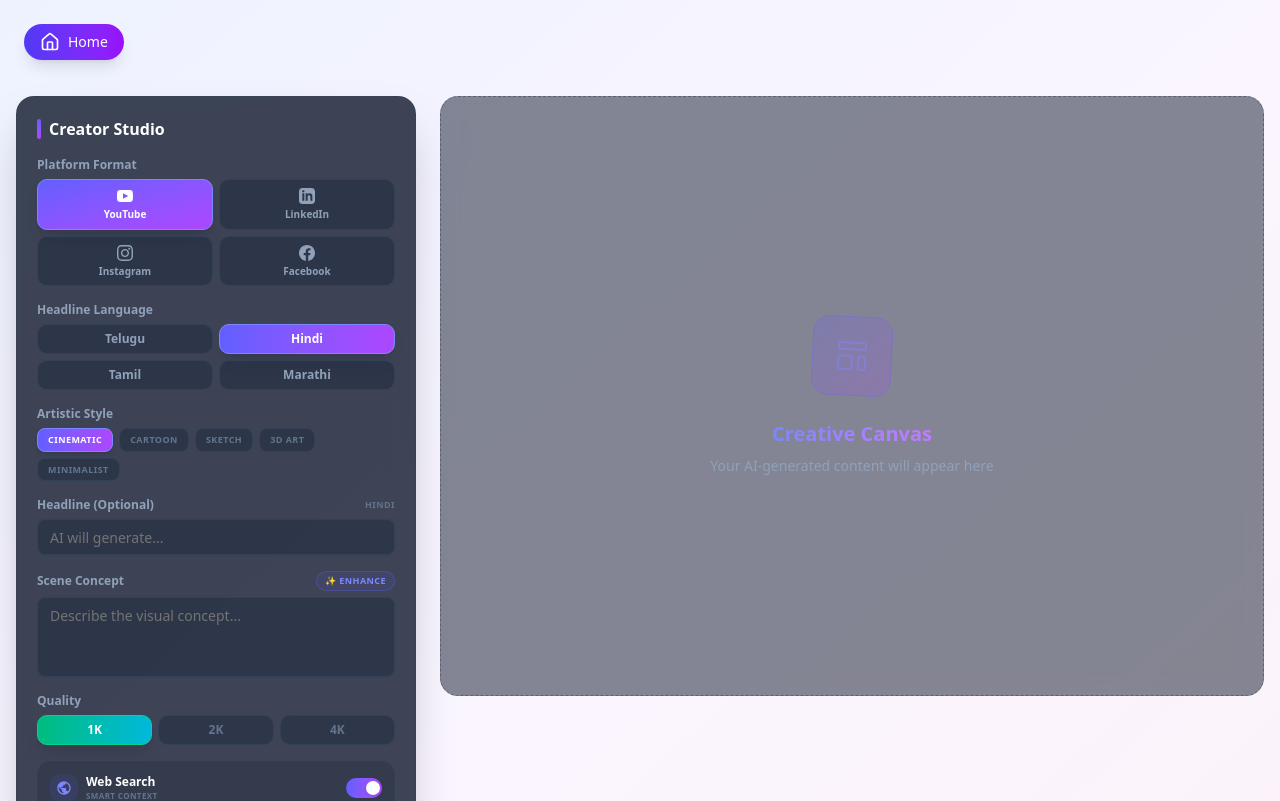
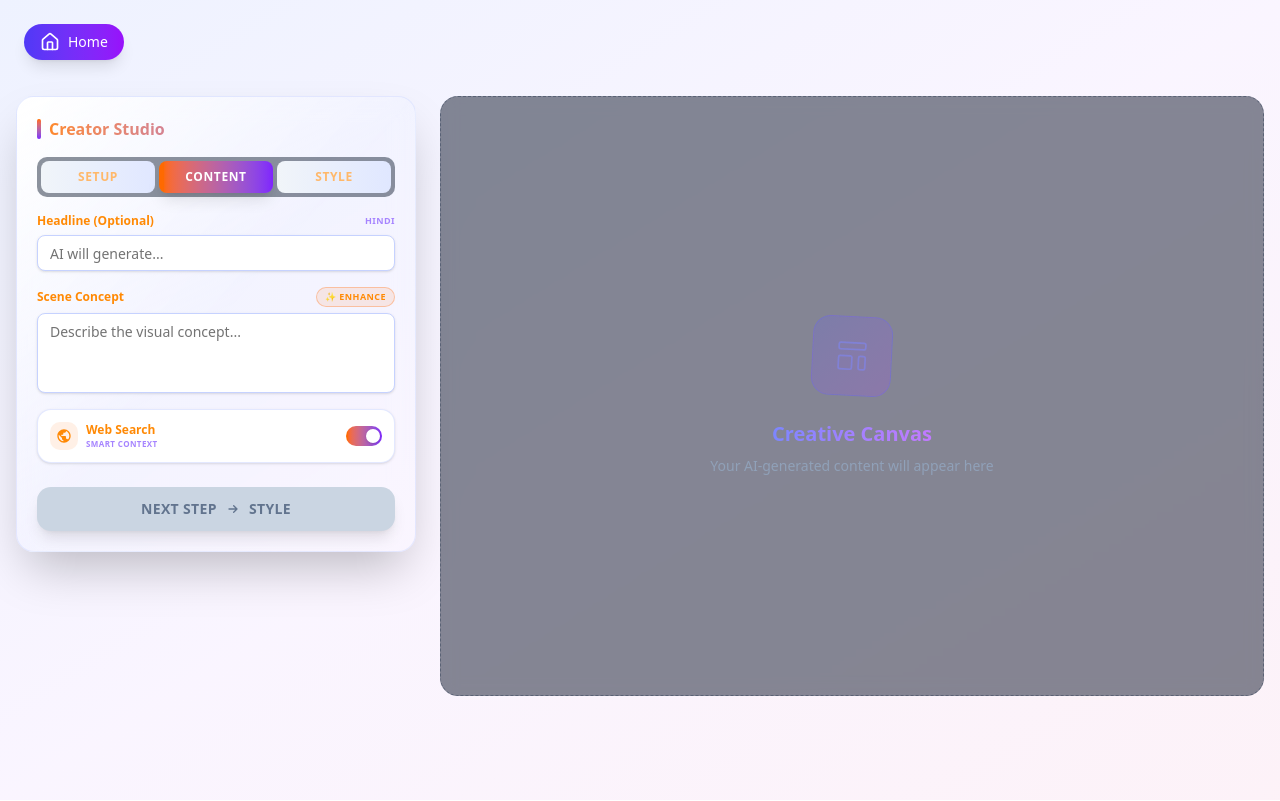
Before and after one commit to narendraAnalytics/Thumbl, a Next.js app: page /dashboard in a window 1280 px wide. Shown: the top 801 px of the page. Built offline with nearby package versions, Linux system fonts and the light colour scheme.

Commit message:
dashboard form enhanced

```diff
--- a/src/components/dashboard/ControlPanel.tsx
+++ b/src/components/dashboard/ControlPanel.tsx
@@ -1,5 +1,6 @@
 "use client"
 
+import { useState } from "react"
 import { Input } from "@/components/ui/input"
 import { Textarea } from "@/components/ui/textarea"
 import { Label } from "@/components/ui/label"
@@ -81,17 +82,61 @@ export function ControlPanel({
   loading,
   error,
 }: ControlPanelProps) {
+  const [activeTab, setActiveTab] = useState<'setup' | 'content' | 'style'>('content')
+
   return (
-    <div className="bg-slate-900/80 backdrop-blur-md border border-slate-700/50 rounded-2xl p-5 shadow-2xl">
-      <h2 className="text-base font-bold mb-4 flex items-center gap-2 text-white">
-        <span className="w-1 h-5 bg-gradient-to-b from-indigo-500 to-purple-500 rounded-full"></span>
+    <div className="bg-gradient-to-br from-white via-indigo-50/30 to-purple-50/30 backdrop-blur-md border border-indigo-200/40 rounded-2xl p-5 shadow-2xl">
+      <h2 className="text-base font-bold mb-4 flex items-center gap-2 bg-gradient-to-r from-orange-400 to-violet-500 bg-clip-text text-transparent">
+        <span className="w-1 h-5 bg-gradient-to-b from-orange-500 to-violet-600 rounded-full"></span>
         Creator Studio
       </h2>
 
-      <form onSubmit={handleSubmit} className="space-y-4">
+      {/* Tab Navigation */}
+      <div className="flex gap-1 p-1 bg-slate-800/50 rounded-lg mb-4">
+        <button
+          type="button"
+          onClick={() => setActiveTab('setup')}
+          className={`flex-1 py-2 px-3 rounded-md text-xs font-bold uppercase tracking-wider transition-all ${
+            activeTab === 'setup'
+              ? 'bg-gradient-to-r from-orange-500 to-violet-600 text-white shadow-lg'
+              : 'bg-gradient-to-r from-slate-100 to-indigo-100 text-orange-300 hover:text-orange-200 hover:from-slate-200 hover:to-indigo-200'
+          }`}
+        >
+          Setup
+        </button>
+        <button
+          type="button"
+          onClick={() => setActiveTab('content')}
+          className={`flex-1 py-2 px-3 rounded-md text-xs font-bold uppercase tracking-wider transition-all ${
+            activeTab === 'content'
+              ? 'bg-gradient-to-r from-orange-500 to-violet-600 text-white shadow-lg'
+              : 'bg-gradient-to-r from-slate-100 to-indigo-100 text-orange-300 hover:text-orange-200 hover:from-slate-200 hover:to-indigo-200'
+          }`}
+        >
+          Content
+        </button>
+        <button
+          type="button"
+          onClick={() => setActiveTab('style')}
+          className={`flex-1 py-2 px-3 rounded-md text-xs font-bold uppercase tracking-wider transition-all ${
+            activeTab === 'style'
+              ? 'bg-gradient-to-r from-orange-500 to-violet-600 text-white shadow-lg'
+              : 'bg-gradient-to-r from-slate-100 to-indigo-100 text-orange-300 hover:text-orange-200 hover:from-slate-200 hover:to-indigo-200'
+          }`}
+        >
+          Style
+        </button>
+      </div>
+
+      <form onSubmit={handleSubmit}>
+        {/* Tab Content */}
+        <div className="space-y-4">
+          {/* Setup Tab */}
+          {activeTab === 'setup' && (
+            <>
               {/* Platform Selection */}
               <div>
-          <label className="block text-xs font-semibold text-slate-400 mb-1.5">
+                <label className="block text-xs font-semibold text-orange-400 mb-1.5">
                   Platform Format
                 </label>
                 <div className="grid grid-cols-2 gap-1.5">
@@ -102,8 +147,8 @@ export function ControlPanel({
                       onClick={() => setAspectRatio(p.ratio)}
                       className={`flex flex-col items-center gap-1 py-2 px-2 rounded-lg text-[10px] font-bold border transition-all ${
                         aspectRatio === p.ratio
-                    ? 'bg-gradient-to-br from-indigo-500 to-purple-500 border-indigo-400 text-white shadow-lg'
-                    : 'bg-slate-800/50 border-slate-700 text-slate-400 hover:border-slate-500'
+                          ? 'bg-gradient-to-br from-orange-500 to-violet-600 border-orange-400 text-white shadow-lg'
+                          : 'bg-gradient-to-br from-green-500 to-orange-500 border-green-400 text-white hover:border-green-500 hover:scale-105'
                       }`}
                     >
                       <svg className="w-4 h-4" fill="currentColor" viewBox="0 0 24 24">
@@ -117,7 +162,7 @@ export function ControlPanel({
 
               {/* Headline Language Selection */}
               <div>
-          <label className="block text-xs font-semibold text-slate-400 mb-1.5">
+                <label className="block text-xs font-semibold text-orange-400 mb-1.5">
                   Headline Language
                 </label>
                 <div className="grid grid-cols-2 gap-1.5">
@@ -128,8 +173,8 @@ export function ControlPanel({
                       onClick={() => setLanguage(lang)}
                       className={`py-1.5 px-3 rounded-lg text-xs font-bold border transition-all ${
                         language === lang
-                    ? 'bg-gradient-to-r from-indigo-500 to-purple-500 border-indigo-400 text-white shadow-lg'
-                    : 'bg-slate-800/50 border-slate-700 text-slate-400 hover:border-slate-500'
+                          ? 'bg-gradient-to-r from-orange-500 to-violet-600 border-orange-400 text-white shadow-lg'
+                          : 'bg-gradient-to-r from-slate-100 to-purple-100 border-indigo-200 text-orange-300 hover:border-indigo-300 hover:text-orange-200'
                       }`}
                     >
                       {lang}
@@ -138,21 +183,19 @@ export function ControlPanel({
                 </div>
               </div>
 
-        {/* Creative Style Selection */}
+              {/* Resolution Selection */}
               <div>
-          <label className="block text-xs font-semibold text-slate-400 mb-1.5">
-            Artistic Style
-          </label>
-          <div className="flex flex-wrap gap-1.5">
-            {STYLES.map((s) => (
+                <Label className="text-xs font-semibold text-orange-400 mb-1.5 block">Quality</Label>
+                <div className="flex gap-1.5">
+                  {SIZES.map((s) => (
                     <button
                       key={s}
                       type="button"
-                onClick={() => setStyle(s)}
-                className={`py-1 px-2.5 rounded-md text-[9px] font-black uppercase tracking-wider border transition-all ${
-                  style === s
-                    ? 'bg-gradient-to-r from-indigo-500 to-purple-500 border-indigo-400 text-white shadow-md'
-                    : 'bg-slate-800/50 border-slate-700 text-slate-500 hover:border-slate-500'
+                      onClick={() => setSize(s)}
+                      className={`flex-1 py-1.5 rounded-lg text-xs font-bold border transition-all ${
+                        size === s
+                          ? 'bg-gradient-to-r from-orange-500 to-violet-600 border-orange-400 text-white shadow-lg'
+                          : 'bg-gradient-to-r from-slate-100 to-indigo-100 border-indigo-200 text-orange-300 hover:border-indigo-300 hover:text-orange-200'
                       }`}
                     >
                       {s}
@@ -160,12 +203,17 @@ export function ControlPanel({
                   ))}
                 </div>
               </div>
+            </>
+          )}
 
+          {/* Content Tab */}
+          {activeTab === 'content' && (
+            <>
               {/* Headline Input */}
               <div>
                 <div className="flex justify-between items-center mb-1.5">
-            <Label className="text-xs font-semibold text-slate-400">Headline (Optional)</Label>
-            <span className="text-[9px] text-slate-500 uppercase tracking-wider font-bold">
+                  <Label className="text-xs font-semibold text-orange-400">Headline (Optional)</Label>
+                  <span className="text-[9px] text-violet-400 uppercase tracking-wider font-bold">
                     {language}
                   </span>
                 </div>
@@ -174,27 +222,27 @@ export function ControlPanel({
                   value={headline}
                   onChange={(e) => setHeadline(e.target.value)}
                   placeholder="AI will generate..."
-            className="bg-slate-800/50 border-slate-700 text-slate-200 placeholder-slate-500 h-9 text-sm"
+                  className="bg-white border-indigo-200 text-orange-600 placeholder-orange-300/50 h-9 text-sm shadow-sm"
                 />
               </div>
 
               {/* Visual Prompt Input */}
               <div className="relative">
                 <div className="flex justify-between items-center mb-1.5">
-            <Label className="text-xs font-semibold text-slate-400">Scene Concept</Label>
+                  <Label className="text-xs font-semibold text-orange-400">Scene Concept</Label>
                   <button
                     type="button"
                     onClick={handleEnhance}
                     disabled={enhancing || !prompt.trim()}
                     className={`text-[9px] font-bold uppercase tracking-wider px-2 py-0.5 rounded-full border transition-all flex items-center gap-1 ${
                       enhancing
-                  ? 'bg-slate-800/50 border-slate-700 text-slate-500'
-                  : 'bg-indigo-500/10 border-indigo-500/30 text-indigo-400 hover:bg-indigo-500/20 active:scale-95'
+                        ? 'bg-slate-800/50 border-slate-700 text-orange-300/50'
+                        : 'bg-orange-500/10 border-orange-500/30 text-orange-400 hover:bg-orange-500/20 active:scale-95'
                     }`}
                   >
                     {enhancing ? (
                       <>
-                  <div className="w-2 h-2 border border-indigo-400 border-t-transparent rounded-full animate-spin"></div>
+                        <div className="w-2 h-2 border border-orange-400 border-t-transparent rounded-full animate-spin"></div>
                         Optimizing...
                       </>
                     ) : (
@@ -206,23 +254,58 @@ export function ControlPanel({
                   value={prompt}
                   onChange={(e) => setPrompt(e.target.value)}
                   placeholder="Describe the visual concept..."
-            className="bg-slate-800/50 border-slate-700 text-slate-200 placeholder-slate-500 h-20 resize-none text-sm"
+                  className="bg-white border-indigo-200 text-orange-600 placeholder-orange-300/50 h-20 resize-none text-sm shadow-sm"
                 />
               </div>
 
-        {/* Resolution Selection */}
+              {/* Search Grounding Toggle */}
+              <div className="flex items-center justify-between p-3 bg-white rounded-xl border border-indigo-200/50 shadow-sm">
+                <div className="flex items-center gap-2">
+                  <div className="w-7 h-7 bg-orange-500/10 rounded-lg flex items-center justify-center">
+                    <svg className="w-4 h-4 text-orange-400" fill="currentColor" viewBox="0 0 24 24">
+                      <path d="M12 2C6.48 2 2 6.48 2 12s4.48 10 10 10 10-4.48 10-10S17.52 2 12 2zm-1 17.93c-3.95-.49-7-3.85-7-7.93 0-.62.08-1.21.21-1.79L9 15v1c0 1.1.9 2 2 2v1.93zm6.9-2.54c-.26-.81-1-1.39-1.9-1.39h-1v-3c0-.55-.45-1-1-1H8v-2h2c.55 0 1-.45 1-1V7h2c1.1 0 2-.9 2-2v-.41c2.93 1.19 5 4.06 5 7.41 0 2.08-.8 3.97-2.1 5.39z"/>
+                    </svg>
+                  </div>
                   <div>
-          <Label className="text-xs font-semibold text-slate-400 mb-1.5 block">Quality</Label>
-          <div className="flex gap-1.5">
-            {SIZES.map((s) => (
+                    <div className="text-xs font-bold text-orange-400">Web Search</div>
+                    <div className="text-[8px] text-violet-400 uppercase font-bold tracking-wider">Smart Context</div>
+                  </div>
+                </div>
+                <button
+                  type="button"
+                  onClick={() => setUseSearch(!useSearch)}
+                  aria-label={useSearch ? 'Disable web search' : 'Enable web search'}
+                  title={useSearch ? 'Disable web search' : 'Enable web search'}
+                  className={`relative inline-flex h-5 w-9 items-center rounded-full transition-colors ${
+                    useSearch ? 'bg-gradient-to-r from-orange-500 to-violet-600' : 'bg-slate-700'
+                  }`}
+                >
+                  <span className={`inline-block h-3.5 w-3.5 transform rounded-full bg-white transition-transform shadow-sm ${
+                    useSearch ? 'translate-x-5' : 'translate-x-0.5'
+                  }`} />
+                </button>
+              </div>
+            </>
+          )}
+
+          {/* Style Tab */}
+          {activeTab === 'style' && (
+            <>
+              {/* Creative Style Selection */}
+              <div>
+                <label className="block text-xs font-semibold text-orange-400 mb-1.5">
+                  Artistic Style
+                </label>
+                <div className="flex flex-wrap gap-1.5">
+                  {STYLES.map((s) => (
                     <button
                       key={s}
                       type="button"
-                onClick={() => setSize(s)}
-                className={`flex-1 py-1.5 rounded-lg text-xs font-bold border transition-all ${
-                  size === s
-                    ? 'bg-gradient-to-r from-emerald-500 to-cyan-500 border-emerald-400 text-white shadow-lg'
-                    : 'bg-slate-800/50 border-slate-700 text-slate-500 hover:border-slate-500'
+                      onClick={() => setStyle(s)}
+                      className={`py-1 px-2.5 rounded-md text-[9px] font-black uppercase tracking-wider border transition-all ${
+                        style === s
+                          ? 'bg-gradient-to-r from-orange-500 to-violet-600 border-orange-400 text-white shadow-md'
+                          : 'bg-gradient-to-r from-slate-100 to-purple-100 border-indigo-200 text-orange-300 hover:border-indigo-300 hover:text-orange-200'
                       }`}
                     >
                       {s}
@@ -231,37 +314,9 @@ export function ControlPanel({
                 </div>
               </div>
 
-        {/* Search Grounding Toggle */}
-        <div className="flex items-center justify-between p-3 bg-slate-800/30 rounded-xl border border-slate-700/50">
-          <div className="flex items-center gap-2">
-            <div className="w-7 h-7 bg-indigo-500/10 rounded-lg flex items-center justify-center">
-              <svg className="w-4 h-4 text-indigo-400" fill="currentColor" viewBox="0 0 24 24">
-                <path d="M12 2C6.48 2 2 6.48 2 12s4.48 10 10 10 10-4.48 10-10S17.52 2 12 2zm-1 17.93c-3.95-.49-7-3.85-7-7.93 0-.62.08-1.21.21-1.79L9 15v1c0 1.1.9 2 2 2v1.93zm6.9-2.54c-.26-.81-1-1.39-1.9-1.39h-1v-3c0-.55-.45-1-1-1H8v-2h2c.55 0 1-.45 1-1V7h2c1.1 0 2-.9 2-2v-.41c2.93 1.19 5 4.06 5 7.41 0 2.08-.8 3.97-2.1 5.39z"/>
-              </svg>
-            </div>
-            <div>
-              <div className="text-xs font-bold text-white">Web Search</div>
-              <div className="text-[8px] text-slate-500 uppercase font-bold tracking-wider">Smart Context</div>
-            </div>
-          </div>
-          <button
-            type="button"
-            onClick={() => setUseSearch(!useSearch)}
-            aria-label={useSearch ? 'Disable web search' : 'Enable web search'}
-            title={useSearch ? 'Disable web search' : 'Enable web search'}
-            className={`relative inline-flex h-5 w-9 items-center rounded-full transition-colors ${
-              useSearch ? 'bg-gradient-to-r from-indigo-500 to-purple-500' : 'bg-slate-700'
-            }`}
-          >
-            <span className={`inline-block h-3.5 w-3.5 transform rounded-full bg-white transition-transform shadow-sm ${
-              useSearch ? 'translate-x-5' : 'translate-x-0.5'
-            }`} />
-          </button>
-        </div>
-
               {/* Multiple Image Upload */}
               <div>
-          <Label className="text-xs font-semibold text-slate-400 mb-1.5 block">
+                <Label className="text-xs font-semibold text-orange-400 mb-1.5 block">
                   References (Max 3)
                 </Label>
                 <div>
@@ -303,15 +358,61 @@ export function ControlPanel({
                   </div>
                 </div>
               </div>
+            </>
+          )}
+        </div>
 
-        {/* Submit Button */}
+        {/* Always Visible: Submit + Error */}
+        <div className="mt-6 space-y-3">
+          {/* Progressive Navigation Button */}
+          {activeTab === 'setup' ? (
+            // Setup Tab: Next Step → Content
+            <button
+              type="button"
+              onClick={(e) => {
+                e.preventDefault()
+                e.stopPropagation()
+                setActiveTab('content')
+              }}
+              className="w-full py-3 rounded-xl font-bold text-white drop-shadow-lg transition-all shadow-lg flex items-center justify-center gap-2 uppercase tracking-wide text-sm bg-gradient-to-r from-green-500 to-orange-500 hover:from-green-600 hover:to-orange-600 active:scale-95"
+            >
+              <span>Next Step</span>
+              <svg className="w-4 h-4" fill="none" viewBox="0 0 24 24" stroke="currentColor">
+                <path strokeLinecap="round" strokeLinejoin="round" strokeWidth={2} d="M13 7l5 5m0 0l-5 5m5-5H6" />
+              </svg>
+              <span>Content</span>
+            </button>
+          ) : activeTab === 'content' ? (
+            // Content Tab: Next Step → Style
+            <button
+              type="button"
+              onClick={(e) => {
+                e.preventDefault()
+                e.stopPropagation()
+                setActiveTab('style')
+              }}
+              disabled={!prompt}
+              className={`w-full py-3 rounded-xl font-bold transition-all shadow-lg flex items-center justify-center gap-2 uppercase tracking-wide text-sm ${
+                !prompt
+                  ? 'bg-slate-300 text-slate-500 cursor-not-allowed'
+                  : 'bg-gradient-to-r from-green-500 to-orange-500 hover:from-green-600 hover:to-orange-600 text-white drop-shadow-lg active:scale-95'
+              }`}
+            >
+              <span>Next Step</span>
+              <svg className="w-4 h-4" fill="none" viewBox="0 0 24 24" stroke="currentColor">
+                <path strokeLinecap="round" strokeLinejoin="round" strokeWidth={2} d="M13 7l5 5m0 0l-5 5m5-5H6" />
+              </svg>
+              <span>Style</span>
+            </button>
+          ) : (
+            // Style Tab: Generate (final submission)
             <button
               type="submit"
               disabled={loading || !prompt}
-          className={`w-full py-3 rounded-xl font-bold text-white transition-all shadow-lg flex items-center justify-center gap-2 uppercase tracking-wide text-sm ${
+              className={`w-full py-3 rounded-xl font-bold transition-all shadow-lg flex items-center justify-center gap-2 uppercase tracking-wide text-sm ${
                 loading || !prompt
-              ? 'bg-slate-800/50 text-slate-500 cursor-not-allowed'
-              : 'bg-gradient-to-r from-indigo-600 via-purple-600 to-pink-600 hover:from-indigo-500 hover:via-purple-500 hover:to-pink-500 active:scale-95'
+                  ? 'bg-slate-300 text-slate-500 cursor-not-allowed'
+                  : 'bg-gradient-to-r from-green-500 to-orange-500 hover:from-green-600 hover:to-orange-600 text-white drop-shadow-lg active:scale-95'
               }`}
             >
               {loading ? (
@@ -328,6 +429,7 @@ export function ControlPanel({
                 </>
               )}
             </button>
+          )}
 
           {/* Error Display */}
           {error && (
@@ -335,6 +437,7 @@ export function ControlPanel({
               ⚠️ {error}
             </div>
           )}
+        </div>
       </form>
     </div>
   )
```
Lines whose indentation alone changed are shown as unchanged.
